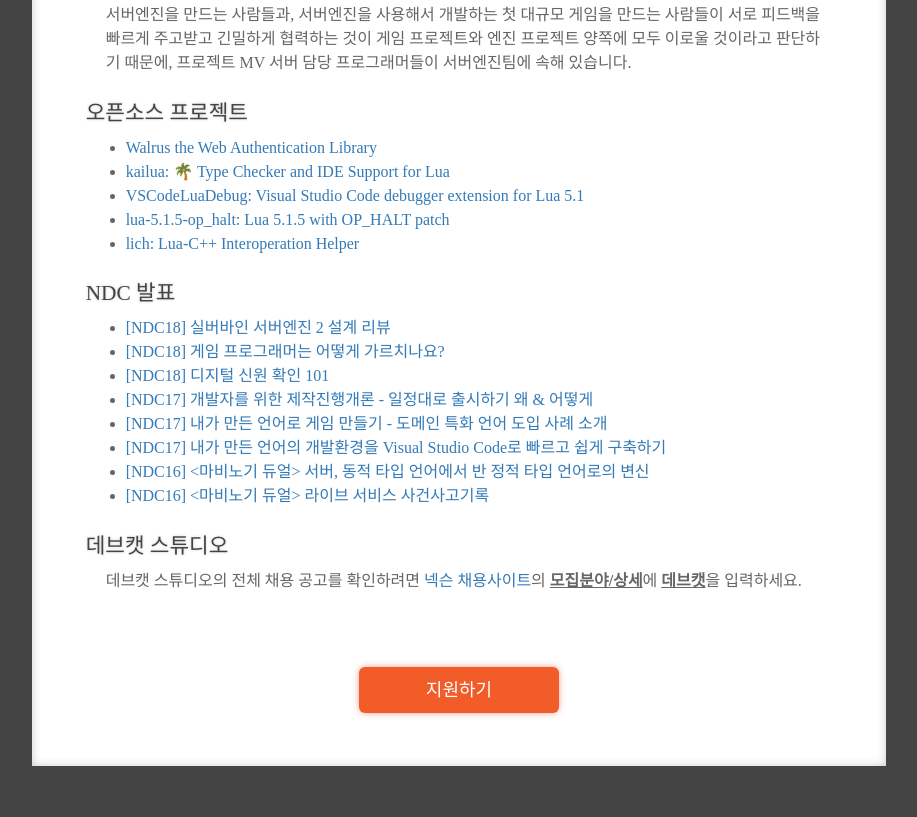
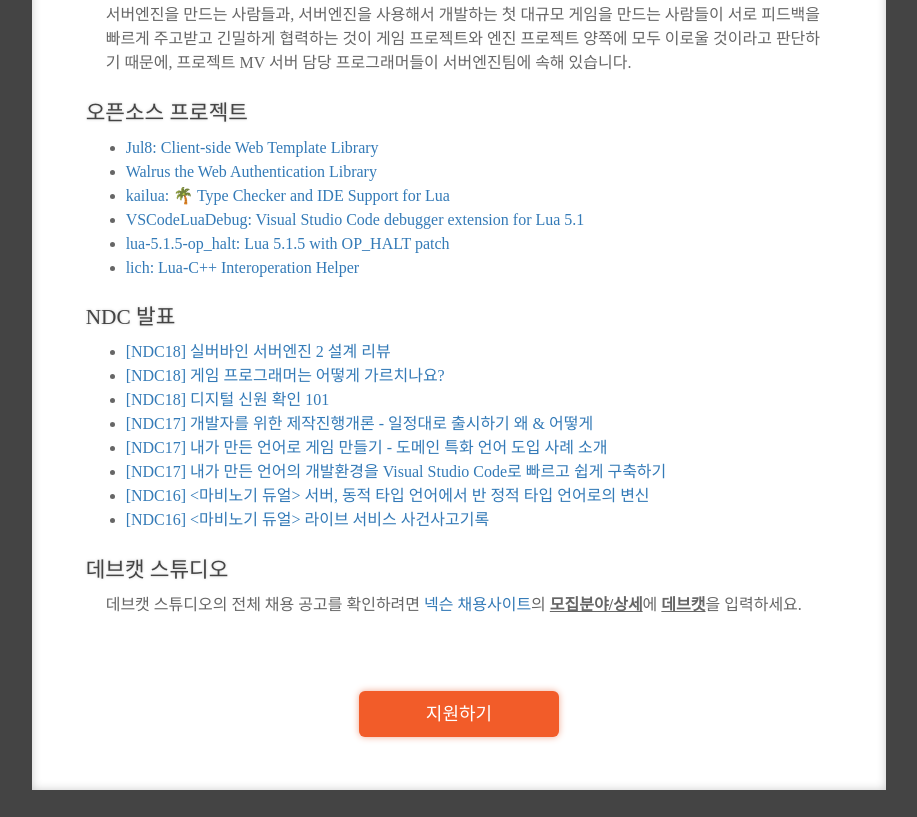
Before and after one commit to devcat-studio/devcat-studio.github.io, a plain HTML site: page recruit/mv_server.html in a window 1280 px wide. Shown: the part 1864-2681 px from the top of the page, without its empty margins (181-1098 px from the left). Before the commit the page ends 2657 px from the top, so only its background shows below. Drawn offline with nearby package versions, Linux system fonts and the light colour scheme; a web font is replaced by a local one.

Commit message:
added Jul8.

```diff
--- a/recruit/mv_server.html
+++ b/recruit/mv_server.html
@@ -180,6 +180,7 @@
 
         <h3>오픈소스 프로젝트</h3>
         <ul>
+            <li><a href='https://github.com/devcat-studio/Jul8'>Jul8: Client-side Web Template Library</a></li>
             <li><a href='https://github.com/devcat-studio/Walrus'>Walrus the Web Authentication Library</a></li>
 			<li><a href='https://github.com/devcat-studio/kailua'>kailua: 🌴 Type Checker and IDE Support for Lua</a></li>
 			<li><a href='https://github.com/devcat-studio/VSCodeLuaDebug'>VSCodeLuaDebug: Visual Studio Code debugger extension for Lua 5.1</a></li>
```
